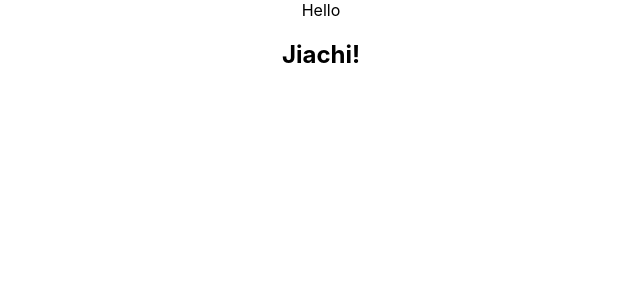
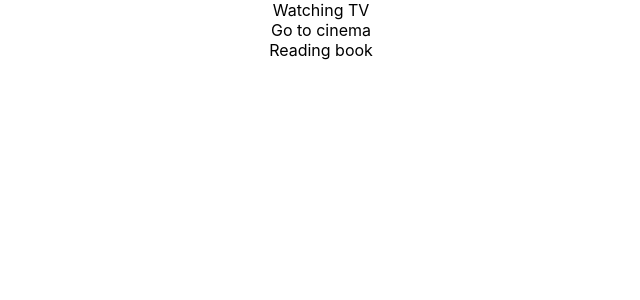
Before and after one commit to jiachihuynh/demo-todolist, a React (Create React App) app: page / in a window 1280 px wide. Shown: the top 300 px of the page, without its empty margins (319-959 px from the left). Built offline with nearby package versions, Linux system fonts and the light colour scheme.

Commit message:
using map to render

```diff
--- a/src/App.js
+++ b/src/App.js
@@ -3,10 +3,21 @@ import './App.css';
 import Todolist from './components/todolist';
 
 export default class App extends Component {
+  constructor() {
+    super();
+    this.todoItems = [
+      'Watching TV',
+      'Go to cinema',
+      'Reading book'
+    ];
+  }
   render() {
     return (
       <div className="App">
-       <Todolist title="Hello" name="Jiachi!"/>
+        {
+          this.todoItems.map((item,index) =>
+          <Todolist key={index} title={item} />)
+        }
       </div>
     );
   }
--- /dev/null
+++ b/src/components/todolist.css
@@ -0,0 +1,6 @@
+.TodoList {
+    font-family: Arial, Helvetica, sans-serif;
+    font-weight: 300;
+    font-size: 24px;
+    color: #4d4d4d;
+}
--- a/src/components/todolist.js
+++ b/src/components/todolist.js
@@ -1,11 +1,11 @@
 import React, { Component } from 'react';
+import './todolist.css';
 
 export default class Todolist extends Component {
     render() {
         return (
             <div>
               <div>{this.props.title}</div>
-              <h2>{this.props.name}</h2>
             </div>
         );
     }
```
